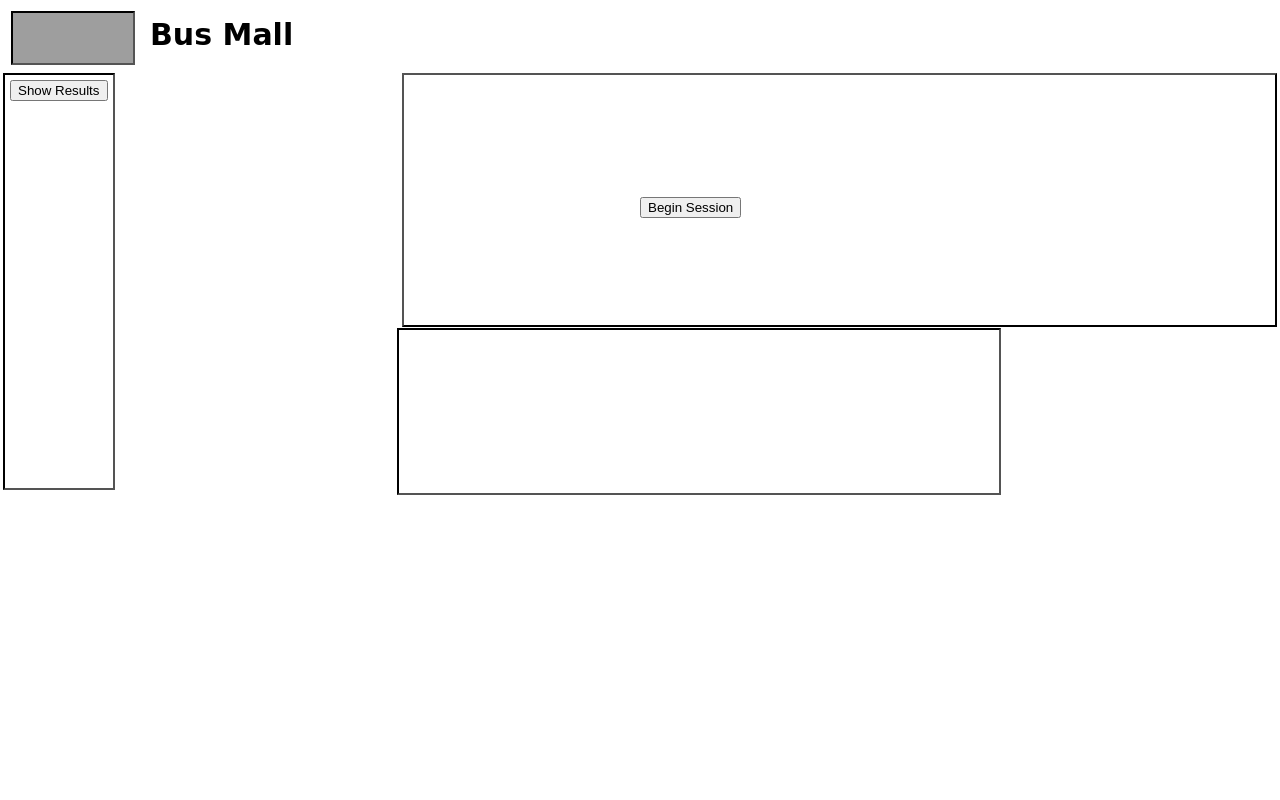
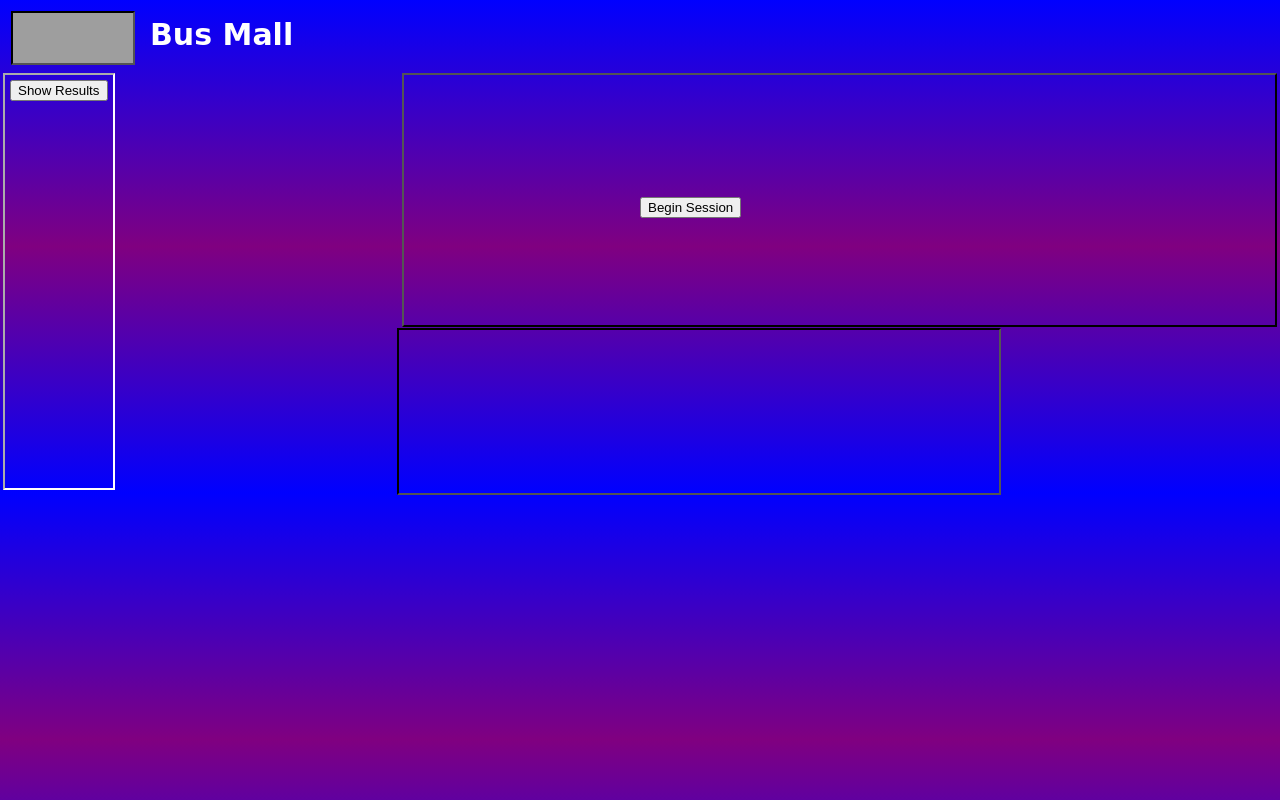
Before and after one commit to ZayahPapaya/bus-mall, a plain HTML site: page index.html in a window 1280 px wide. Drawn offline with nearby package versions, Linux system fonts and the light colour scheme; grey boxes are pictures that could not be loaded.

Commit message:
Tweaked CSS

```diff
--- a/css/style.css
+++ b/css/style.css
@@ -14,6 +14,7 @@ main {
   grid-row: 1 / 6;
   padding: 5px;
   width: fit-content;
+  color: white;
 }
 #grid-container {
   outline: 2px;
@@ -58,6 +59,7 @@ h1 {
   margin-top: 20px;
   margin-left: 150px;
   height: 50px;
+  color: white
 }
 #headImg {
   height: 50px;
@@ -66,3 +68,9 @@ h1 {
   top: 10px;
   left: 10px;
 }
+body {
+  background-image: linear-gradient(blue, purple, blue)
+}
+#myChart{
+  color: white;
+}
```
